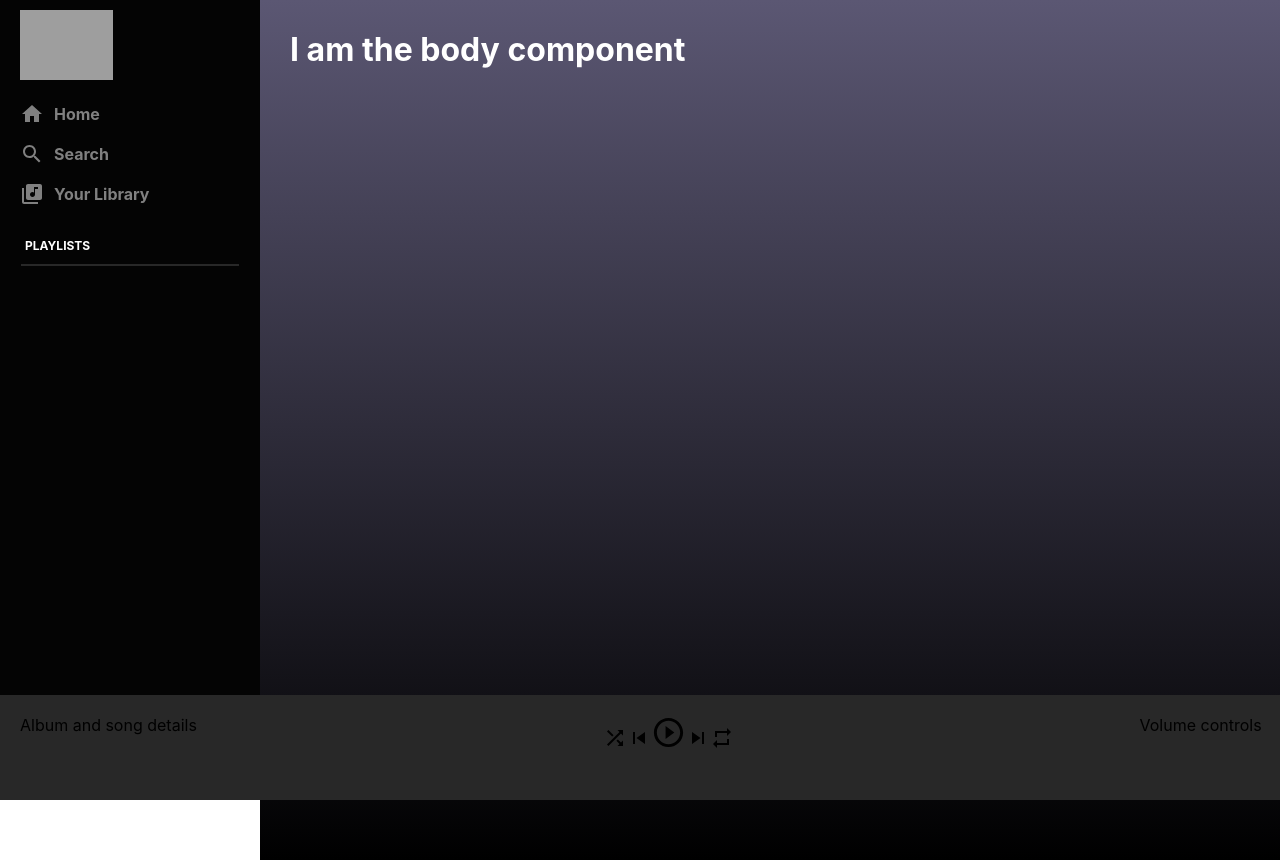
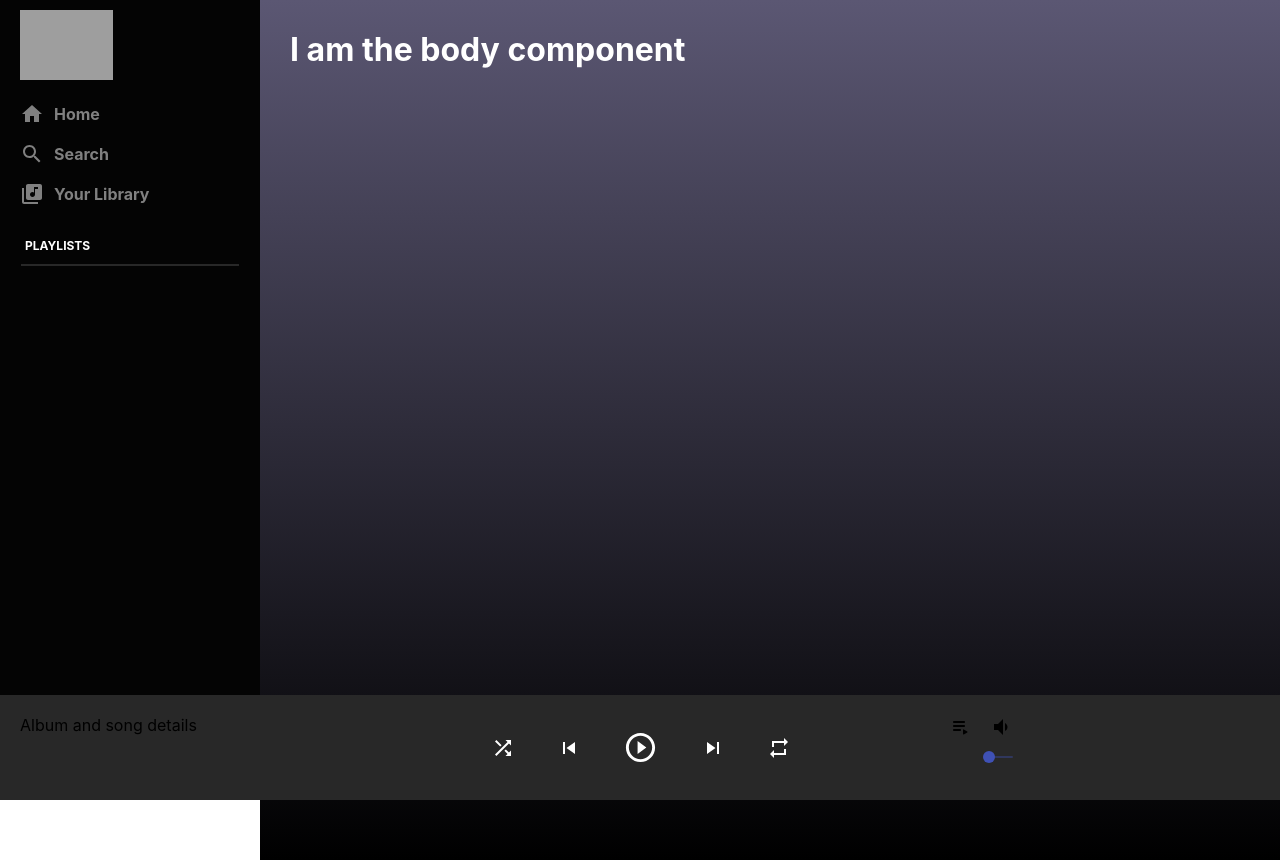
Before and after one commit to dean-hildebrand/spotify-clone, a React (Create React App) app: page / in a window 1280 px wide. Built offline with nearby package versions, Linux system fonts and the light colour scheme; grey boxes are pictures that could not be loaded; what spotify-web-api-js would draw is missing.

Commit message:
Material UI grid container and slider for right side of footer

```diff
--- a/src/components/Footer.js
+++ b/src/components/Footer.js
@@ -1,10 +1,13 @@
-import React from 'react'
-import '../css/footer.css'
-import PlayCircleOutlineIcon from '@material-ui/icons/PlayCircleOutlineOutlined';
-import SkipPreviousIcon from '@material-ui/icons/SkipPrevious';
-import SkipNextIcon from '@material-ui/icons/SkipNext';
-import ShuffleIcon from '@material-ui/icons/Shuffle';
-import RepeatIcon from '@material-ui/icons/Repeat';
+import React from "react";
+import "../css/footer.css";
+import PlayCircleOutlineIcon from "@material-ui/icons/PlayCircleOutlineOutlined";
+import SkipPreviousIcon from "@material-ui/icons/SkipPrevious";
+import SkipNextIcon from "@material-ui/icons/SkipNext";
+import ShuffleIcon from "@material-ui/icons/Shuffle";
+import RepeatIcon from "@material-ui/icons/Repeat";
+import { Grid, Slider } from "@material-ui/core";
+import PlaylistPlayRoundedIcon from '@material-ui/icons/PlaylistPlayRounded';
+import VolumeDownIcon from "@material-ui/icons/VolumeDown";
 
 function Footer() {
   return (
@@ -18,14 +21,22 @@
         <PlayCircleOutlineIcon fontSize="large" className="footer__green" />
         <SkipNextIcon className="footer__icon" />
         <RepeatIcon className="footer__green" />
-
       </div>
       <div className="footer__right">
-    <p>Volume controls</p>
-
+        {/*material ui grid container*/}
+        <Grid container spacing={2}>
+          <Grid item>
+            <PlaylistPlayRoundedIcon />
+          </Grid>
+          <Grid item>
+            <VolumeDownIcon />
+            <Grid item xs></Grid>
+            <Slider />
+          </Grid>
+        </Grid>
       </div>
     </div>
-  )
+  );
 }
 
-export default Footer
+export default Footer;
--- a/src/css/footer.css
+++ b/src/css/footer.css
@@ -10,13 +10,19 @@
 }
 
 .footer__left {
-
+flex: 0.3;
 }
 
 .footer__center {
-
+flex: 0.4;
+padding: 0 100px;
+color: white;
+display: flex;
+align-items: center;
+justify-content: space-between;
+max-width: 300px;
 }
 
 .footer__right{
-
+flex: 0.3;
 }
```
Lines whose indentation alone changed are shown as unchanged.
